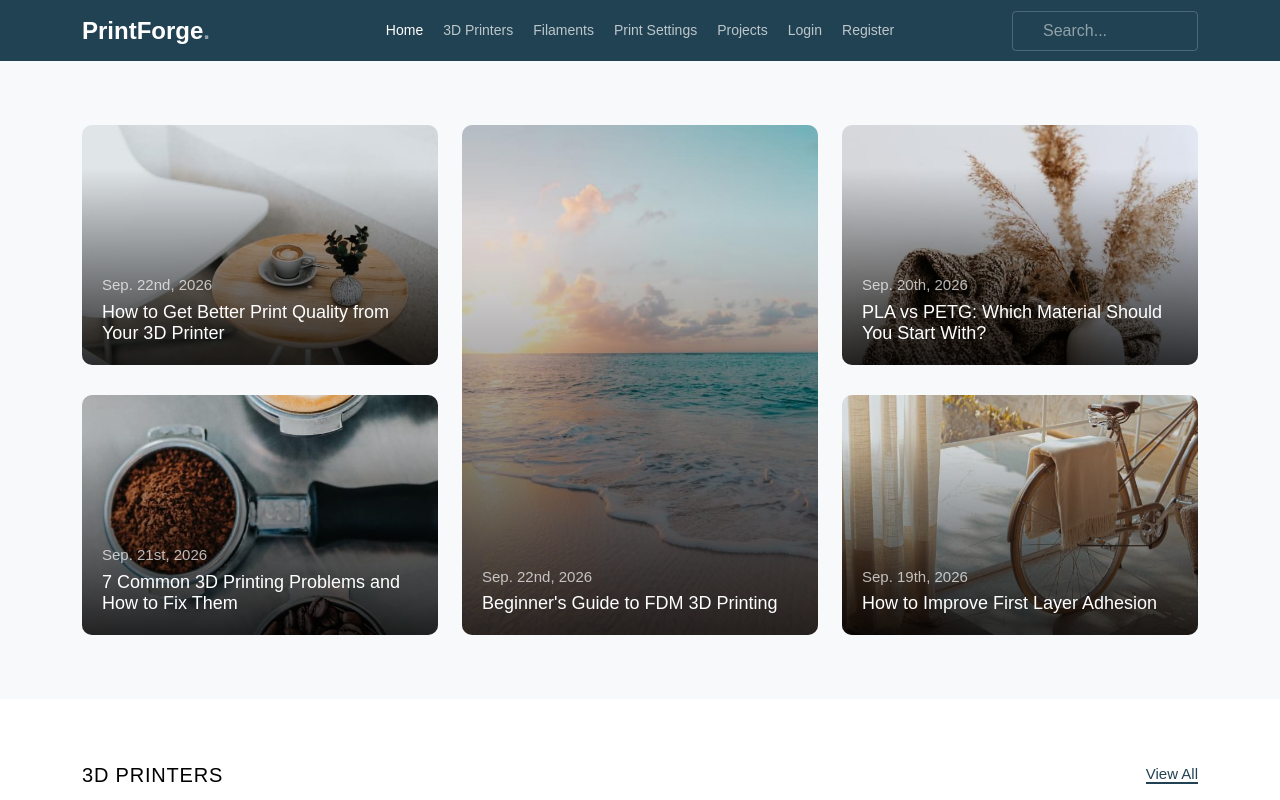
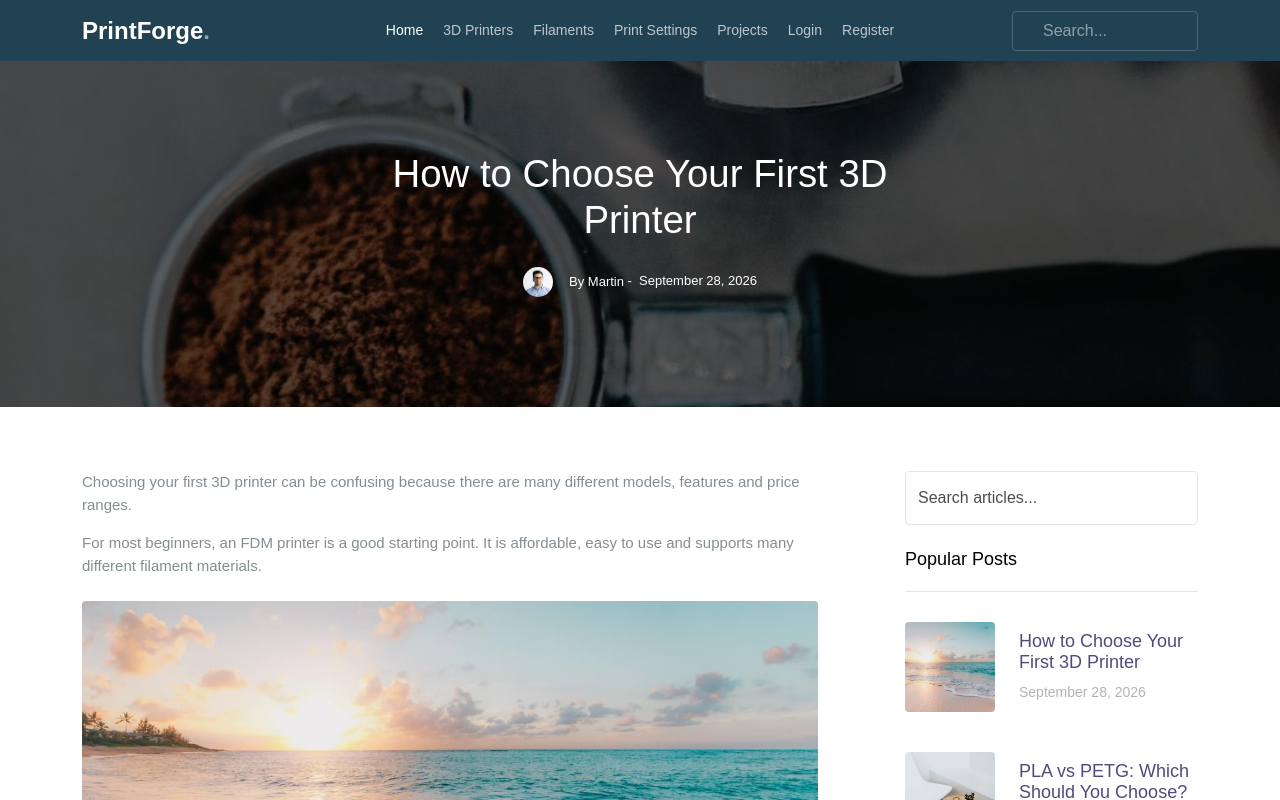
Before and after one commit to MartinNeikov/3D-printing-blog-, a React (Vite) app: page /articles/create in a window 1280 px wide. Shown: the top 800 px of the page. Built offline with nearby package versions, Linux system fonts and the light colour scheme.

Commit message:
Start React Router setup with shared layout
Added BrowserRouter and shared AppLayout with Header, Outlet and Footer.
Configured initial routes for Home, Catalog, ArticleDetails and Category.

```diff
--- a/package.json
+++ b/package.json
@@ -11,7 +11,8 @@
   },
   "dependencies": {
     "react": "^19.2.8",
-    "react-dom": "^19.2.8"
+    "react-dom": "^19.2.8",
+    "react-router": "^8.4.0"
   },
   "devDependencies": {
     "@eslint/js": "^10.0.1",
--- a/src/App.jsx
+++ b/src/App.jsx
@@ -1,15 +1,33 @@
-import Footer from "./components/footer/Footer.jsx";
-import Header from "./components/header/Header.jsx";
+import { Routes, Route } from "react-router";
+
+import AppLayout from "./components/app-layout/AppLayout.jsx";
 import Home from "./components/home/Home.jsx";
-
+import Catalog from "./components/catalog/Catalog.jsx";
+import ArticleDetails from "./components/article-details/ArticleDetails.jsx";
+import Category from "./components/category/Category.jsx";
 
 function App() {
   return (
-    <>
-      <Header />
-      <Home/>
-      <Footer />
-    </>
+    <Routes>
+      <Route path="/" element={<AppLayout />}>
+        <Route index element={<Home />} />
+
+        <Route
+          path="articles"
+          element={<Catalog />}
+        />
+
+        <Route
+          path="articles/:articleId"
+          element={<ArticleDetails />}
+        />
+
+        <Route
+          path="categories/:categoryName"
+          element={<Category />}
+        />
+      </Route>
+    </Routes>
   );
 }
 
--- /dev/null
+++ b/src/components/app-layout/AppLayout.jsx
@@ -0,0 +1,17 @@
+import { Outlet } from "react-router";
+import Header from "../header/Header.jsx";
+import Footer from "../footer/Footer.jsx";
+
+function AppLayout() {
+  return (
+    <>
+      <Header />
+
+      <Outlet />
+
+      <Footer />
+    </>
+  );
+}
+
+export default AppLayout;
--- a/src/main.jsx
+++ b/src/main.jsx
@@ -1,7 +1,10 @@
 import { createRoot } from 'react-dom/client'
 import App from './App.jsx'
 import './styles/style.css'
+import { BrowserRouter } from "react-router"
 
 createRoot(document.getElementById('root')).render(
-    <App />
+    <BrowserRouter>
+        <App />
+    </BrowserRouter>
 )
```
Also changed, not shown: 1 other file (tests, documents, lock files or other folders).
